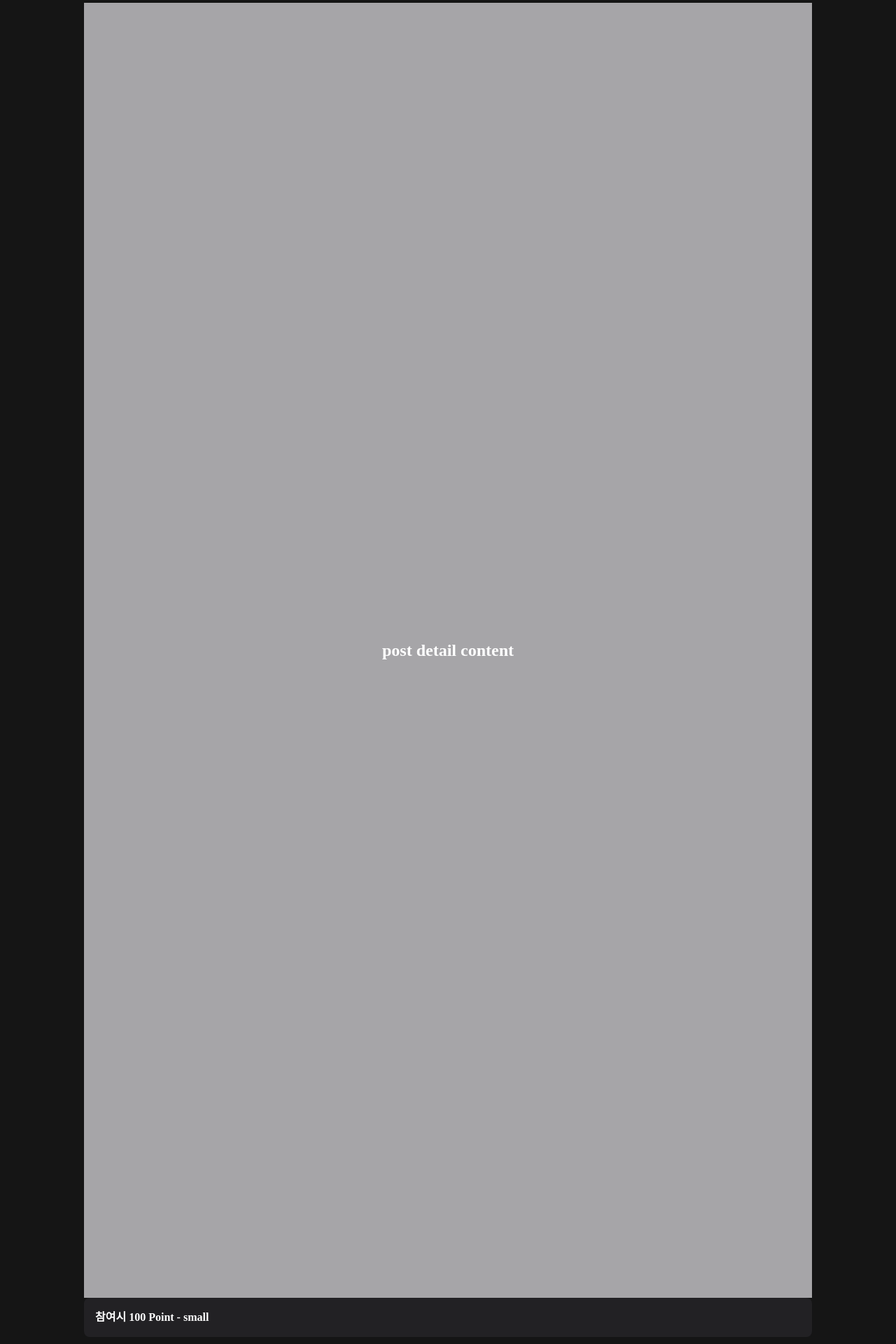
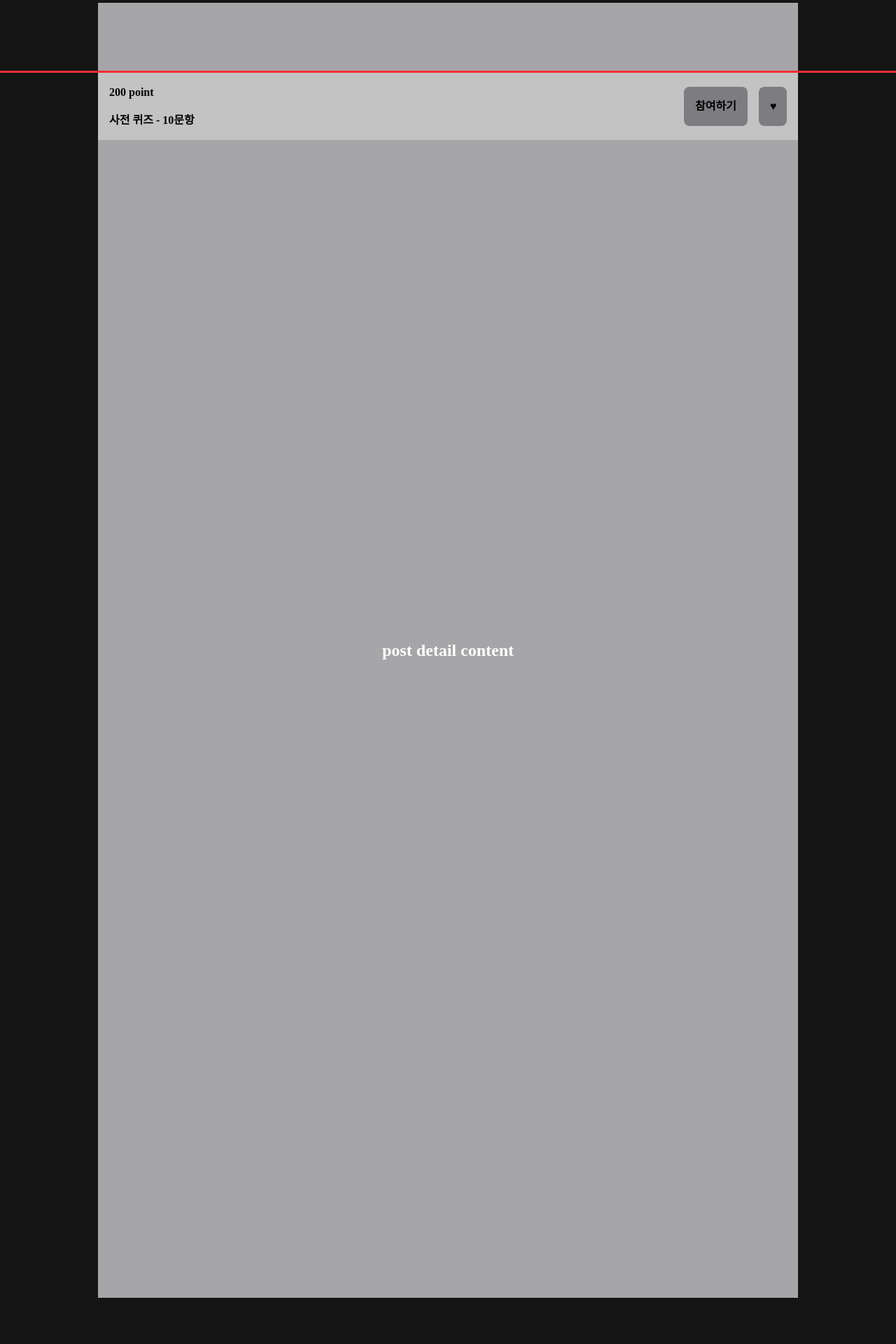
Before and after one commit to dnd-side-project/dnd-12th-8-frontend, a Next.js app: page /layout/post-detail in a window 1280 px wide. Shown: the part 600-2520 px from the top of the page at 70% size. Built offline with nearby package versions, Linux system fonts and the light colour scheme.

Commit message:
feat: Implement post detail page responsive layout

```diff
--- a/src/components/layout/PostDetailBottomBarLayout.tsx
+++ b/src/components/layout/PostDetailBottomBarLayout.tsx
@@ -1,8 +1,17 @@
 const smallBottomBar = () => {
   return (
-    <div className="flex items-center justify-between rounded-lg bg-gray-800 p-4">
-      <div className="flex items-center gap-4 text-white">
-        <span className="font-bold">참여시 100 Point - small</span>
+    <div className="flex w-[493px] flex-col justify-between gap-4 rounded-lg bg-gray-800 p-4">
+      <div className="flex flex-row gap-4">
+        <div className="w-100 rounded-lg bg-gray-300 p-4">
+          <div className="font-bold">참여하기</div>
+        </div>
+        <div className="w-10 rounded-lg bg-gray-300 p-4">
+          <div className="font-bold">♥︎</div>
+        </div>
+      </div>
+      <div className="flex flex-col gap-4 text-white">
+        <div className="font-bold">사전퀴즈 100문항</div>
+        <div className="font-bold">참여시 100 Point</div>
       </div>
     </div>
   );
@@ -10,9 +19,18 @@ const smallBottomBar = () => {
 
 const largeBottomBar = () => {
   return (
-    <div className="items-center justify-between rounded-lg bg-gray-800 p-4">
-      <div className="flex items-center gap-4 text-white">
-        <span className="font-bold">참여시 100 Point</span>
+    <div className="flex h-[96px] items-center justify-between bg-gray-100 p-4">
+      <div className="flex flex-col gap-4">
+        <div className="font-bold">200 point</div>
+        <div className="font-bold">사전 퀴즈 - 10문항</div>
+      </div>
+      <div className="flex flex-row gap-4">
+        <div className="rounded-lg bg-gray-300 p-4">
+          <div className="font-bold">참여하기</div>
+        </div>
+        <div className="w-10 rounded-lg bg-gray-300 p-4">
+          <div className="font-bold">♥︎</div>
+        </div>
       </div>
     </div>
   );
--- a/src/pages/index.tsx
+++ b/src/pages/index.tsx
@@ -11,10 +11,6 @@ const Home = () => {
           <Button href="api/hello">API 테스트</Button>
         </div>
 
-        <div className="flex flex-col gap-4">
-          <Button href="test/home">홈 - 테스트 페이지로 이동</Button>
-        </div>
-
         <div className="mt-8 space-y-4">
           <h1 className="font-pretendard">Pretendard _ Regular</h1>
           <h1 className="font-ibm text-4xl font-bold">Headline_ Pretendard Bold 36pt</h1>
--- a/src/pages/layout/post-detail/index.tsx
+++ b/src/pages/layout/post-detail/index.tsx
@@ -1,10 +1,11 @@
 import CommonLayout from '@/components/layout/CommonLayout';
+import PostCardLayout from '@/components/layout/PostCardLayout';
 import PostDetailBottomBarLayout from '@/components/layout/PostDetailBottomBarLayout';
 
 const PostDetailTest = () => {
   return (
-    <div className="min-h-screen bg-gray-900 px-10 pb-15">
-      <div className="mx-auto tablet:max-w-[800px] desktop:max-w-[1040px] wide:max-w-[1520px]">
+    <div className="min-h-screen bg-gray-900">
+      <div className="mx-auto px-5 tablet:max-w-[800px] desktop:max-w-[1040px] wide:max-w-[1520px]">
         {/* header */}
         <CommonLayout height="h-23" backgroundColor="bg-gray-300" title="header" />
         <div className="mt-15 mb-12">
@@ -18,14 +19,29 @@ const PostDetailTest = () => {
             backgroundColor="bg-gray-200"
             title="post detail content"
           />
+
           <div className="hidden wide:block">
-            <PostDetailBottomBarLayout isSmall={false} />
+            <PostDetailBottomBarLayout isSmall={true} />
           </div>
         </div>
-        <div>
-          <div className="hidden max-wide:block">
-            <PostDetailBottomBarLayout isSmall={true} />
-          </div>
+        {/* 댓글 */}
+        <div className="my-18">
+          <CommonLayout height="h-[332px]" backgroundColor="bg-gray-400" title="comment" />
+        </div>
+        {/* 같은 카테고리의 글 */}
+        <div className="font-title mb-6 text-white">같은 카테고리의 글</div>
+        <div className="grid grid-cols-1 gap-5 pb-15 tablet:grid-cols-2 desktop:grid-cols-3 wide:grid-cols-4">
+          {[...Array(8)].map((_, i) => (
+            <PostCardLayout key={i + 1} item={i + 1} />
+          ))}
+        </div>
+      </div>
+      <div className="sticky bottom-0 hidden max-wide:block">
+        <div className="mx-[-20px]">
+          <div className="w-full border-t-3 border-red-500" />
+        </div>
+        <div className="mx-auto px-5 tablet:max-w-[800px] desktop:max-w-[1040px] wide:max-w-[1520px]">
+          <PostDetailBottomBarLayout isSmall={false} />
         </div>
       </div>
     </div>
--- a/tsconfig.json
+++ b/tsconfig.json
@@ -17,6 +17,6 @@
       "@/*": ["./src/*"]
     }
   },
-  "include": ["next-env.d.ts", "**/*.ts", "**/*.tsx", "src/pages/layout/create-form"],
+  "include": ["next-env.d.ts", "**/*.ts", "**/*.tsx"],
   "exclude": ["node_modules"]
 }
```
